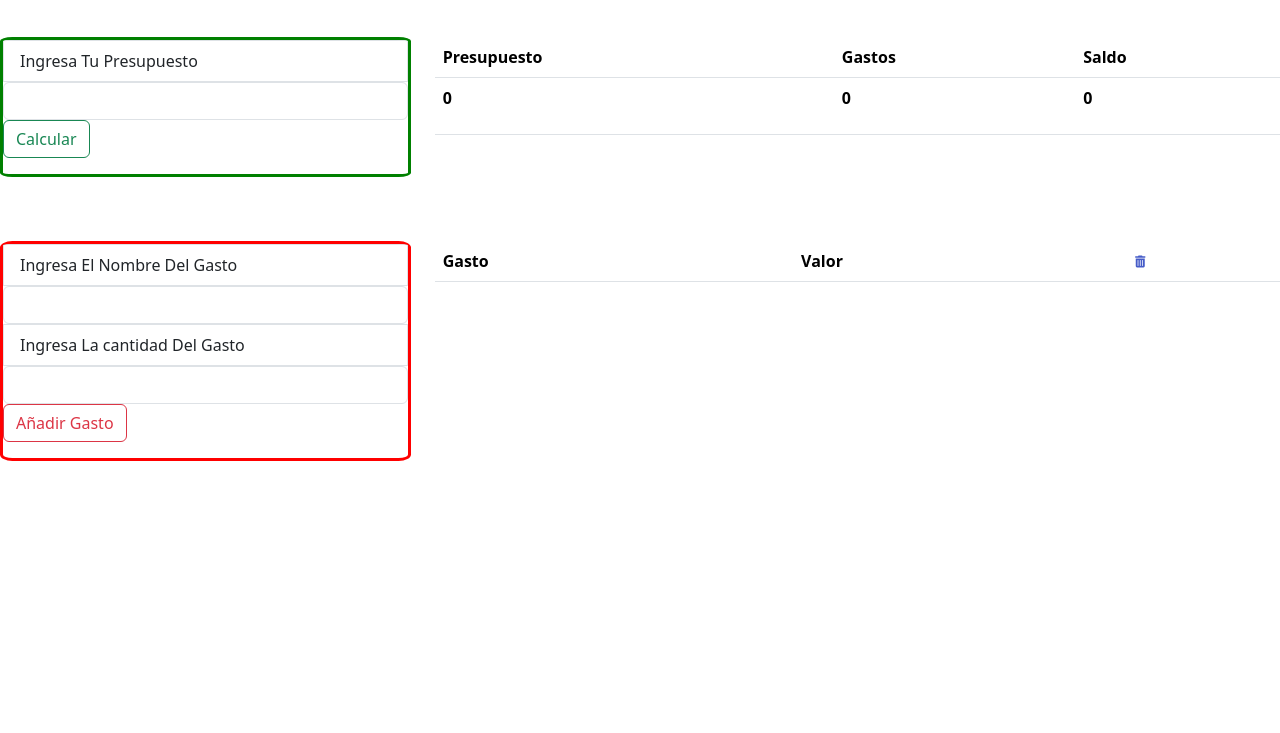
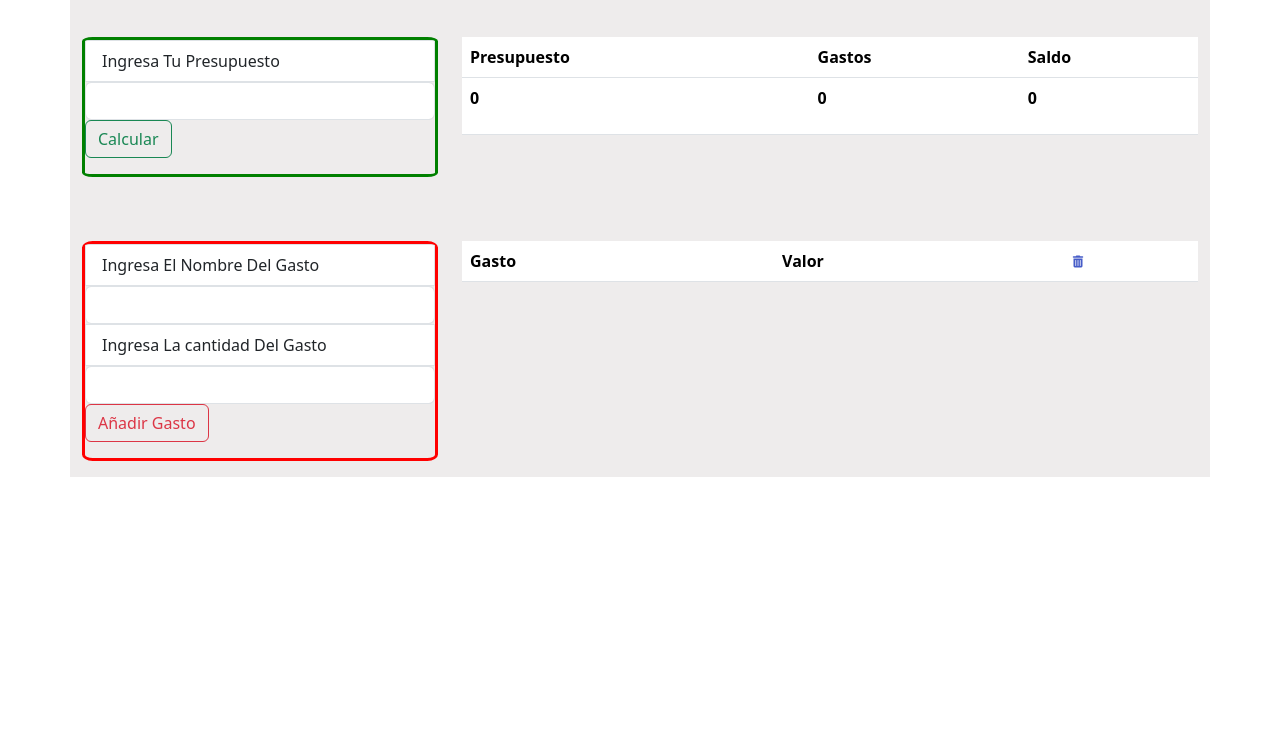
Before and after one commit to PastranoE/consolidacionm4, a plain HTML site: page index.html in a window 1280 px wide. Shown: the part 67-800 px from the top of the page. Drawn offline with nearby package versions, Linux system fonts and the light colour scheme.

Commit message:
lista la practica

```diff
--- a/assets/css/style.css
+++ b/assets/css/style.css
@@ -0,0 +1,3 @@
+.container{
+    background-color: rgb(238, 236, 236)
+}
--- a/index.html
+++ b/index.html
@@ -13,6 +13,8 @@
 </head>
 
 <body>
+
+<div class="container">
     <h1>PRESUPUESTO APP</h1>
     <br>
     <br>
@@ -87,6 +89,7 @@
             </table>
         </div>
     </div>
+</div>
     <script src="https://cdn.jsdelivr.net/npm/bootstrap@5.3.0-alpha3/dist/js/bootstrap.bundle.min.js"
         integrity="sha384-ENjdO4Dr2bkBIFxQpeoTz1HIcje39Wm4jDKdf19U8gI4ddQ3GYNS7NTKfAdVQSZe"
         crossorigin="anonymous"></script>
```
